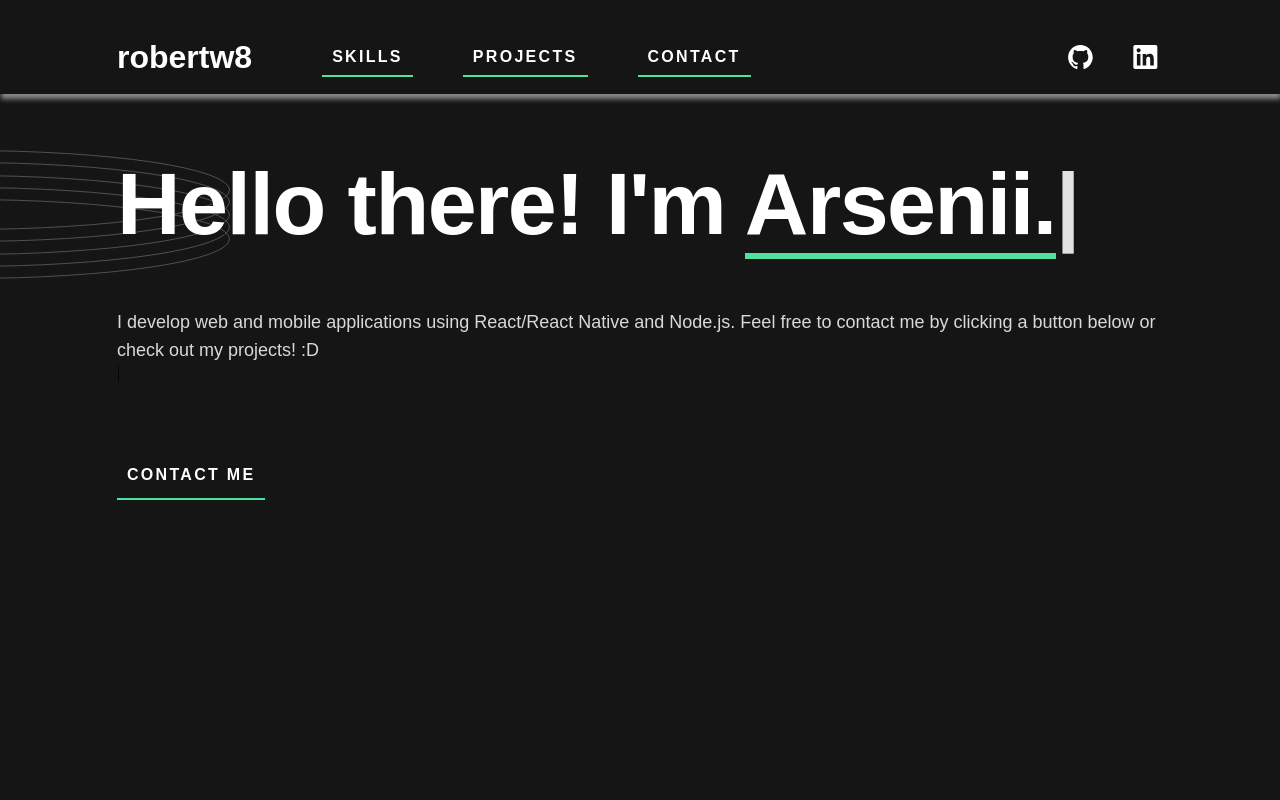
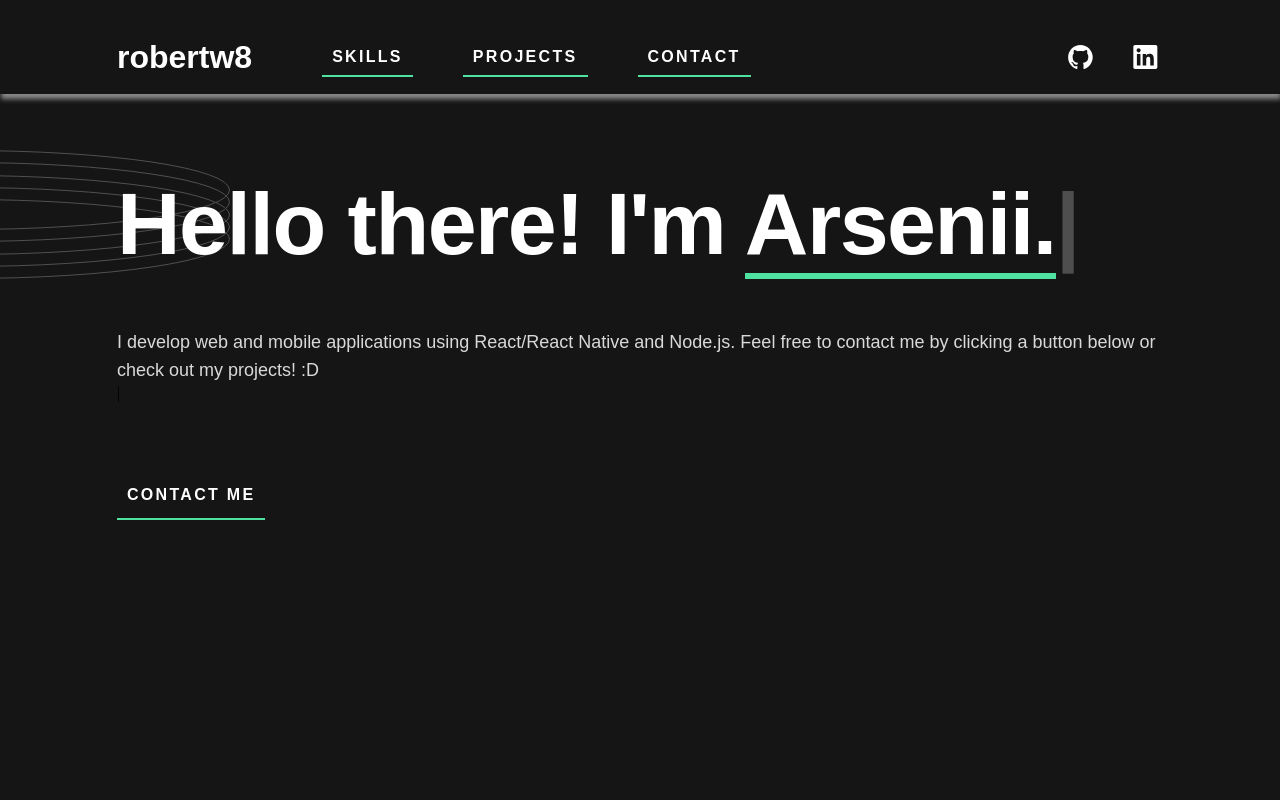
Before and after one commit to Robertw8/portfolio, a React (Vite) app: page / in a window 1280 px wide. Shown: the top 800 px of the page. Built offline with nearby package versions, Linux system fonts and the light colour scheme; a web font is replaced by a local one.

Commit message:
add global media styles

```diff
--- a/src/scss/common/_global.scss
+++ b/src/scss/common/_global.scss
@@ -20,7 +20,7 @@ body {
     max-width: 700px;
     padding: 0 32px;
   }
-  @media screen and (min-width: 1080px) {
+  @media screen and (min-width: 980px) {
     max-width: 1110px;
   }
 }
@@ -33,6 +33,10 @@ body {
     padding-top: 30px;
     padding-bottom: 30px;
   }
+  @media screen and (min-width: 980px) {
+    padding-top: 50px;
+    padding-bottom: 50px;
+  }
 }
 
 .section-title {
@@ -44,7 +48,7 @@ body {
     line-height: 1;
   }
 
-  @media screen and (min-width: 1080px) {
+  @media screen and (min-width: 980px) {
     font-size: 60px;
   }
 }
```
